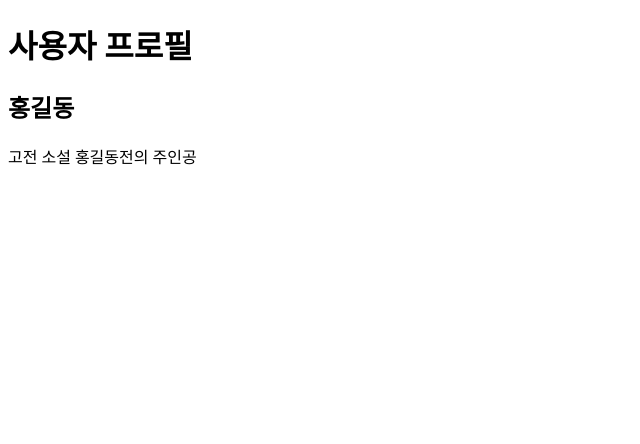
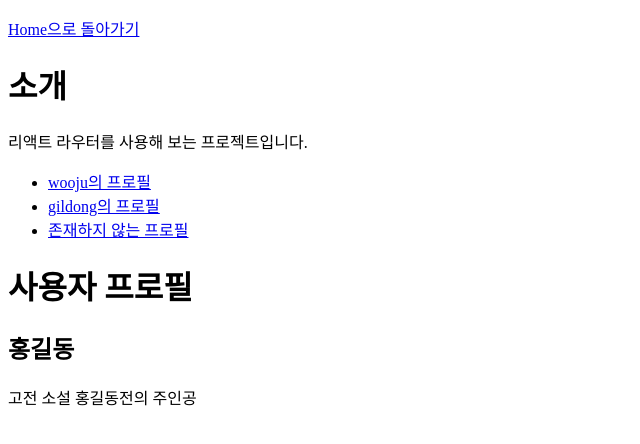
Before and after one commit to wj-cosmos57/Vis_Search, a React (Vite) app: page /profiles/gildong in a window 1280 px wide. Shown: the top 444 px of the page, without its empty margins (0-640 px from the left). Built offline with nearby package versions, Linux system fonts and the light colour scheme.

Commit message:
Outlet 추가

```diff
--- a/src/App.jsx
+++ b/src/App.jsx
@@ -16,8 +16,9 @@ function App() {
       <Routes>
         <Route path="/" element={<Home />} />
 
-        <Route path="/urlparameter" element={<Parameter />}/>
-        <Route path="/profiles/:username" element={<Profile />} />
+        <Route path="/profiles" element={<Parameter />}>
+          <Route path=":username" element={<Profile />} />
+        </Route>
         <Route path="/querystring" element={<Query />} />
 
         <Route path="/result" element={<Resultpage />} />
--- a/src/pages/Home.jsx
+++ b/src/pages/Home.jsx
@@ -8,7 +8,7 @@ const Home = () => {
         <p>가장 먼저 보여지는 페이지입니다.</p>
         <ul>
           <li>
-            <Link to="/urlparameter">urlParameter 방식</Link>
+            <Link to="/profiles">urlParameter 방식</Link>
           </li>
           <li>
             <Link to="/querystring">queryString 방식</Link>
--- a/src/pages/Parameter.jsx
+++ b/src/pages/Parameter.jsx
@@ -1,13 +1,17 @@
-import { Link } from "react-router-dom";
+import { Link, Outlet } from "react-router-dom";
+import Home from "./Home";
 
-  const About = () => {
+  const Parameter = () => {
     return (
       <div>
+        <p>
+          <Link to="/">Home으로 돌아가기</Link>
+        </p>
         <h1>소개</h1>
         <p>리액트 라우터를 사용해 보는 프로젝트입니다.</p>
         <ul>
           <li>
-            <Link to="/profiles/velopert">velopert의 프로필</Link>
+            <Link to="/profiles/wooju">wooju의 프로필</Link>
           </li>
           <li>
             <Link to="/profiles/gildong">gildong의 프로필</Link>
@@ -16,8 +20,12 @@ import { Link } from "react-router-dom";
             <Link to="/profiles/void">존재하지 않는 프로필</Link>
           </li>
         </ul>
+
+        <Outlet />
+        {/*이 부분에서 중첩된 Route의 컴포넌트가 렌더링됩니다. */}
       </div>
     );
   };
 
-  export default About;
+
+  export default Parameter;
--- a/src/pages/Profile.jsx
+++ b/src/pages/Profile.jsx
@@ -1,8 +1,8 @@
 import { useParams } from 'react-router-dom';
 
 const data = {
-  velopert: {
-    name: '김민준',
+  wooju: {
+    name: '이우주',
     description: '리액트를 좋아하는 개발자',
   },
   gildong: {
```
